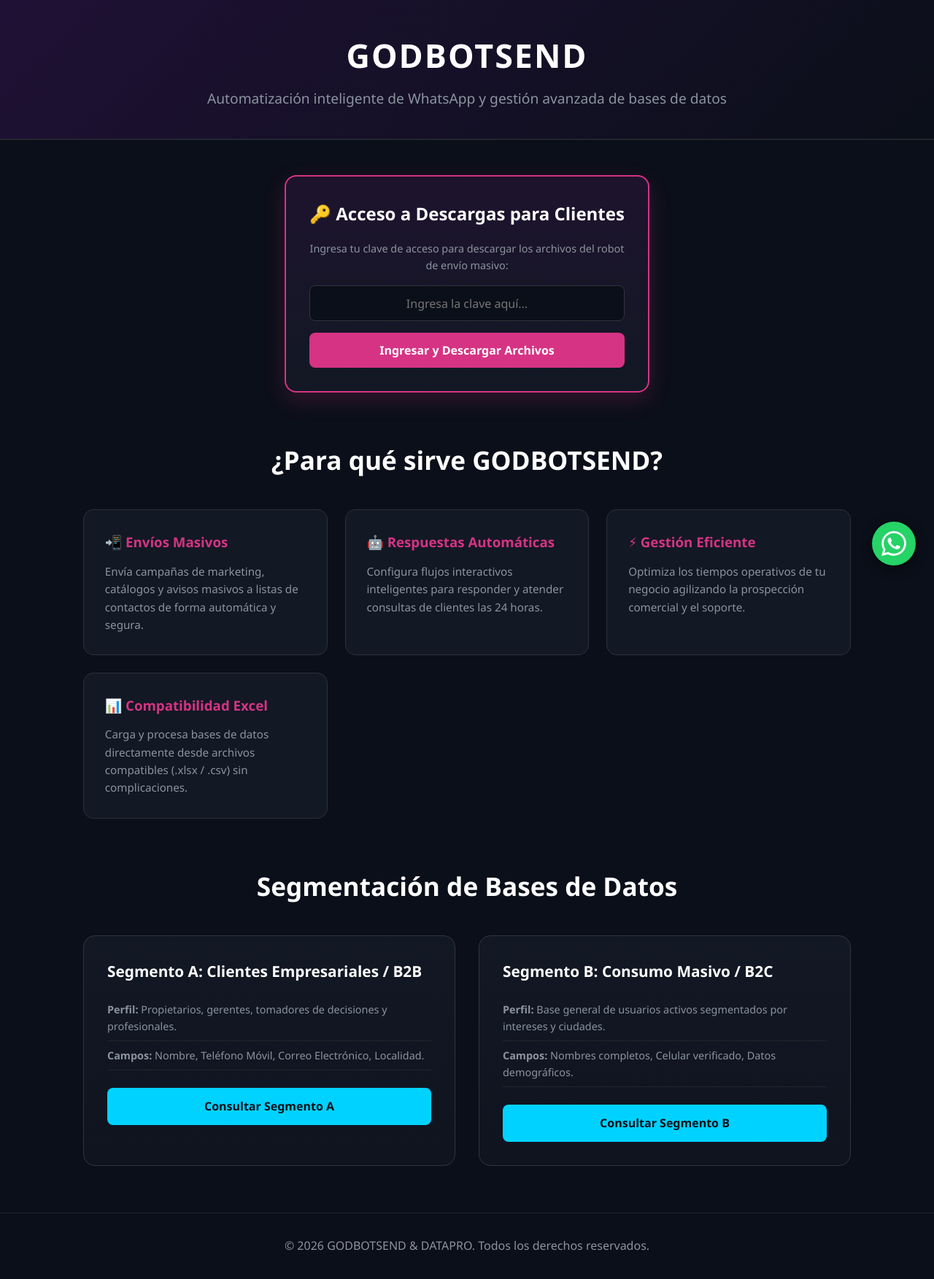
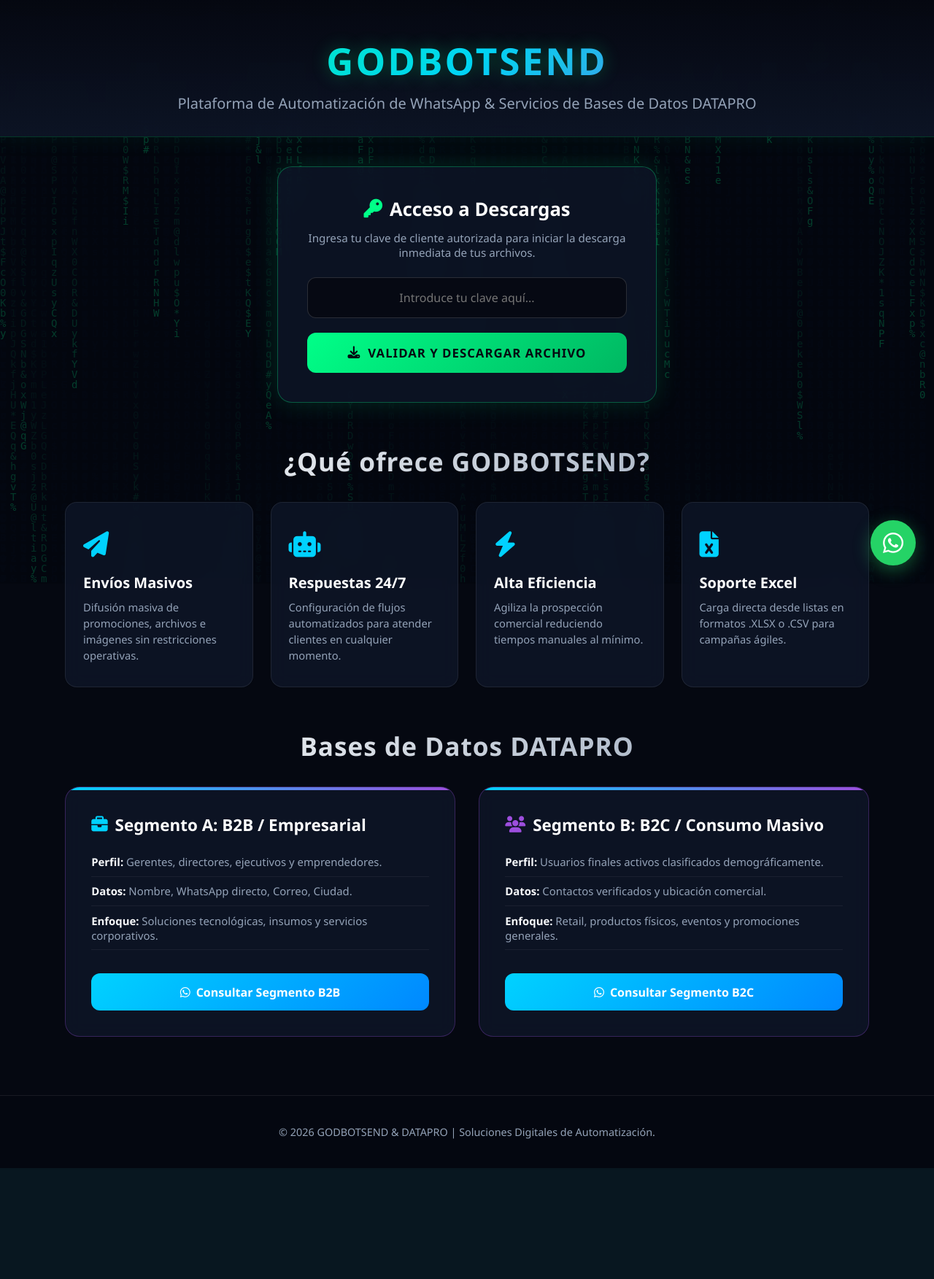
Before and after one commit to goodbotsedn/webgoodbotsend, a Flask app: page / in a window 1280 px wide. Shown: the whole page at 73% size. After the commit the page ends 1601 px from the top, so only its background shows below. Run offline with Flask 3, Linux system fonts and the light colour scheme.

Commit message:
Refactor index.html structure and styles

```diff
--- a/templates/index.html
+++ b/templates/index.html
@@ -3,291 +3,473 @@
 <head>
     <meta charset="UTF-8">
     <meta name="viewport" content="width=device-width, initial-scale=1.0">
-    <title>GODBOTSEND & DATAPRO | Automatización y Bases de Datos</title>
+    <title>GODBOTSEND & DATAPRO | Automatización & Bases de Datos</title>
+    <link rel="stylesheet" href="https://cdnjs.cloudflare.com/ajax/libs/font-awesome/6.4.0/css/all.min.css">
     <style>
         :root {
-            --bg-color: #0b0f19;
-            --card-bg: #121824;
-            --primary: #d63384;
-            --secondary: #6f42c1;
-            --accent: #00d2ff;
-            --text: #f0f6fc;
-            --text-dim: #8b949e;
-            --whatsapp-green: #25D366;
+            --bg-color: #050811;
+            --card-bg: rgba(15, 23, 42, 0.75);
+            --primary: #00ff88;
+            --secondary: #00d2ff;
+            --accent: #9d4edd;
+            --text: #f8fafc;
+            --text-dim: #94a3b8;
+            --whatsapp: #25D366;
+            --danger: #ff4757;
         }
 
         * {
             margin: 0;
             padding: 0;
             box-sizing: border-box;
-            font-family: 'Segoe UI', Tahoma, Geneva, Verdana, sans-serif;
+            font-family: 'Segoe UI', system-ui, -apple-system, sans-serif;
         }
 
         body {
             background-color: var(--bg-color);
             color: var(--text);
-            line-height: 1.6;
             overflow-x: hidden;
+            position: relative;
+            min-height: 100vh;
+        }
+
+        /* FONDO MATRIX CANVAS */
+        #matrix-canvas {
+            position: fixed;
+            top: 0;
+            left: 0;
+            width: 100vw;
+            height: 100vh;
+            z-index: 0;
+            opacity: 0.22;
+            pointer-events: none;
+        }
+
+        .content-wrapper {
+            position: relative;
+            z-index: 1;
         }
 
         header {
-            background: linear-gradient(135deg, #1f1135, #0b0f19);
-            padding: 2.5rem 1.5rem;
+            background: linear-gradient(180deg, rgba(5, 8, 17, 0.95), rgba(15, 23, 42, 0.8));
+            backdrop-filter: blur(12px);
+            padding: 3rem 1.5rem 2rem;
             text-align: center;
-            border-bottom: 2px solid #21262d;
+            border-bottom: 1px solid rgba(0, 255, 136, 0.2);
+            box-shadow: 0 4px 30px rgba(0, 255, 136, 0.05);
         }
 
-        header h1 {
-            font-size: 2.8rem;
-            color: #ffffff;
-            letter-spacing: 2px;
+        .logo-title {
+            font-size: 3.2rem;
+            font-weight: 900;
+            background: linear-gradient(135deg, #00ff88, #00d2ff, #9d4edd);
+            -webkit-background-clip: text;
+            -webkit-text-fill-color: transparent;
+            letter-spacing: 3px;
             text-transform: uppercase;
+            text-shadow: 0 0 25px rgba(0, 255, 136, 0.3);
         }
 
         header p {
-            font-size: 1.2rem;
+            font-size: 1.25rem;
             color: var(--text-dim);
-            margin-top: 0.5rem;
+            margin-top: 0.6rem;
+            font-weight: 300;
         }
 
         .container {
-            max-width: 1100px;
-            margin: 3rem auto;
+            max-width: 1150px;
+            margin: 2.5rem auto;
             padding: 0 1.5rem;
         }
 
+        /* MODULO DE ACCESO / DESCARGA */
+        .login-card {
+            background: var(--card-bg);
+            backdrop-filter: blur(16px);
+            border: 1px solid rgba(0, 255, 136, 0.3);
+            border-radius: 20px;
+            padding: 2.5rem;
+            max-width: 520px;
+            margin: 0 auto 3.5rem auto;
+            text-align: center;
+            box-shadow: 0 0 35px rgba(0, 255, 136, 0.15);
+            transition: border-color 0.3s;
+        }
+
+        .login-card:hover {
+            border-color: var(--primary);
+        }
+
+        .login-card h2 {
+            font-size: 1.6rem;
+            color: #fff;
+            margin-bottom: 0.8rem;
+            display: flex;
+            align-items: center;
+            justify-content: center;
+            gap: 10px;
+        }
+
+        .login-card h2 i {
+            color: var(--primary);
+        }
+
+        .login-card p {
+            color: var(--text-dim);
+            font-size: 0.95rem;
+            margin-bottom: 1.5rem;
+        }
+
+        .input-group {
+            position: relative;
+            margin-bottom: 1.2rem;
+        }
+
+        .input-group input {
+            width: 100%;
+            padding: 1rem 1.2rem;
+            border-radius: 12px;
+            border: 1px solid rgba(255, 255, 255, 0.15);
+            background: rgba(5, 8, 17, 0.8);
+            color: #fff;
+            font-size: 1rem;
+            text-align: center;
+            outline: none;
+            transition: all 0.3s;
+        }
+
+        .input-group input:focus {
+            border-color: var(--primary);
+            box-shadow: 0 0 15px rgba(0, 255, 136, 0.25);
+        }
+
+        .btn-download {
+            width: 100%;
+            padding: 1rem;
+            border-radius: 12px;
+            border: none;
+            background: linear-gradient(135deg, var(--primary), #00b862);
+            color: #050811;
+            font-weight: 800;
+            font-size: 1.05rem;
+            cursor: pointer;
+            text-transform: uppercase;
+            letter-spacing: 1px;
+            transition: all 0.3s;
+            display: flex;
+            align-items: center;
+            justify-content: center;
+            gap: 10px;
+        }
+
+        .btn-download:hover {
+            transform: translateY(-2px);
+            box-shadow: 0 8px 25px rgba(0, 255, 136, 0.4);
+        }
+
+        .error-msg {
+            background: rgba(255, 71, 87, 0.15);
+            border: 1px solid var(--danger);
+            color: var(--danger);
+            padding: 0.8rem;
+            border-radius: 8px;
+            font-size: 0.9rem;
+            margin-bottom: 1rem;
+        }
+
+        /* SECCIONES Y GRID */
         .section-title {
             text-align: center;
             font-size: 2.2rem;
-            margin-bottom: 2.5rem;
-            color: #ffffff;
-            font-weight: 700;
+            margin: 3.5rem 0 2rem;
+            font-weight: 800;
+            letter-spacing: 1px;
+            background: linear-gradient(90deg, #fff, var(--text-dim));
+            -webkit-background-clip: text;
+            -webkit-text-fill-color: transparent;
         }
 
-        /* --- SECCIÓN ACCESO Y DESCARGA (CONSERVA TU LÓGICA DE FLASK) --- */
-        .login-box {
-            background: linear-gradient(180deg, #1e132e, #121824);
-            border: 2px solid var(--primary);
-            border-radius: 16px;
-            padding: 2rem;
-            max-width: 500px;
-            margin: 0 auto 4rem auto;
-            text-align: center;
-            box-shadow: 0 10px 30px rgba(214, 51, 132, 0.2);
-        }
-
-        .login-box h2 {
-            font-size: 1.5rem;
-            margin-bottom: 1rem;
-            color: #fff;
-        }
-
-        .login-box input[type="password"],
-        .login-box input[type="text"] {
-            width: 100%;
-            padding: 0.8rem 1rem;
-            margin-bottom: 1rem;
-            border-radius: 8px;
-            border: 1px solid #30363d;
-            background-color: #0b0f19;
-            color: #fff;
-            font-size: 1rem;
-            text-align: center;
-        }
-
-        .login-box button {
-            width: 100%;
-            padding: 0.8rem;
-            border-radius: 8px;
-            border: none;
-            background-color: var(--primary);
-            color: #fff;
-            font-weight: bold;
-            font-size: 1rem;
-            cursor: pointer;
-            transition: background-color 0.2s;
-        }
-
-        .login-box button:hover {
-            background-color: #b8256f;
-        }
-
-        /* --- CARACTERÍSTICAS GODBOTSEND --- */
         .features-grid {
             display: grid;
             grid-template-columns: repeat(auto-fit, minmax(250px, 1fr));
             gap: 1.5rem;
-            margin-bottom: 4rem;
         }
 
         .feature-card {
-            background-color: var(--card-bg);
-            padding: 1.8rem;
-            border-radius: 14px;
-            border: 1px solid #2b313d;
+            background: var(--card-bg);
+            backdrop-filter: blur(12px);
+            padding: 2rem 1.5rem;
+            border-radius: 16px;
+            border: 1px solid rgba(255, 255, 255, 0.08);
+            transition: all 0.3s;
+        }
+
+        .feature-card:hover {
+            transform: translateY(-5px);
+            border-color: var(--secondary);
+            box-shadow: 0 10px 30px rgba(0, 210, 255, 0.15);
+        }
+
+        .feature-icon {
+            font-size: 2.2rem;
+            color: var(--secondary);
+            margin-bottom: 1rem;
         }
 
         .feature-card h3 {
-            color: var(--primary);
-            margin-bottom: 0.8rem;
+            color: #fff;
+            margin-bottom: 0.6rem;
+            font-size: 1.25rem;
         }
 
         .feature-card p {
             color: var(--text-dim);
-            font-size: 0.95rem;
+            font-size: 0.92rem;
+            line-height: 1.5;
         }
 
-        /* --- BASES DE DATOS DATAPRO --- */
+        /* BASES DE DATOS */
         .segments-grid {
             display: grid;
-            grid-template-columns: repeat(auto-fit, minmax(300px, 1fr));
+            grid-template-columns: repeat(auto-fit, minmax(320px, 1fr));
             gap: 2rem;
-            margin-bottom: 3rem;
         }
 
         .segment-card {
-            background: linear-gradient(180deg, var(--card-bg), #0f141f);
-            border-radius: 16px;
-            padding: 2rem;
-            border: 1px solid #30363d;
+            background: var(--card-bg);
+            backdrop-filter: blur(12px);
+            border-radius: 20px;
+            padding: 2.2rem;
+            border: 1px solid rgba(157, 78, 221, 0.3);
             position: relative;
+            overflow: hidden;
+        }
+
+        .segment-card::before {
+            content: '';
+            position: absolute;
+            top: 0;
+            left: 0;
+            width: 100%;
+            height: 4px;
+            background: linear-gradient(90deg, var(--secondary), var(--accent));
         }
 
         .segment-card h3 {
-            font-size: 1.3rem;
+            font-size: 1.4rem;
+            color: #fff;
             margin-bottom: 1rem;
-            color: #fff;
+            display: flex;
+            align-items: center;
+            gap: 10px;
         }
 
         .segment-card ul {
             list-style: none;
-            margin-bottom: 1.5rem;
+            margin-bottom: 2rem;
         }
 
         .segment-card ul li {
-            padding: 0.5rem 0;
+            padding: 0.6rem 0;
             color: var(--text-dim);
-            border-bottom: 1px solid #21262d;
-            font-size: 0.9rem;
+            border-bottom: 1px solid rgba(255, 255, 255, 0.06);
+            font-size: 0.93rem;
         }
 
-        .btn-action {
-            display: block;
-            width: 100%;
-            padding: 0.8rem;
-            border-radius: 8px;
-            text-decoration: none;
-            font-weight: bold;
-            text-align: center;
-            background-color: var(--accent);
-            color: #0b0f19;
+        .segment-card ul li strong {
+            color: var(--text);
         }
 
-        /* --- BOTÓN FLOTANTE WHATSAPP --- */
+        .btn-consult {
+            display: flex;
+            align-items: center;
+            justify-content: center;
+            gap: 8px;
+            width: 100%;
+            padding: 0.9rem;
+            border-radius: 12px;
+            text-decoration: none;
+            font-weight: 700;
+            background: linear-gradient(135deg, var(--secondary), #0088ff);
+            color: #fff;
+            transition: all 0.3s;
+        }
+
+        .btn-consult:hover {
+            opacity: 0.9;
+            box-shadow: 0 6px 20px rgba(0, 210, 255, 0.3);
+        }
+
+        /* BOTON WHATSAPP FLOTANTE */
         .whatsapp-float {
             position: fixed;
-            width: 60px;
-            height: 60px;
+            width: 62px;
+            height: 62px;
             bottom: 25px;
             right: 25px;
-            background-color: var(--whatsapp-green);
+            background: var(--whatsapp);
             color: #FFF;
-            border-radius: 50px;
+            border-radius: 50%;
             text-align: center;
-            font-size: 30px;
-            box-shadow: 0px 4px 15px rgba(0,0,0,0.5);
+            font-size: 32px;
+            box-shadow: 0 6px 25px rgba(37, 211, 102, 0.4);
             z-index: 1000;
             display: flex;
             align-items: center;
             justify-content: center;
             text-decoration: none;
+            transition: all 0.3s;
+        }
+
+        .whatsapp-float:hover {
+            transform: scale(1.12) rotate(8deg);
         }
 
         footer {
             text-align: center;
-            padding: 2rem;
+            padding: 2.5rem;
             color: var(--text-dim);
-            border-top: 1px solid #21262d;
-            margin-top: 4rem;
+            border-top: 1px solid rgba(255, 255, 255, 0.08);
+            margin-top: 5rem;
+            background: rgba(5, 8, 17, 0.9);
+            font-size: 0.9rem;
         }
     </style>
 </head>
 <body>
 
+    <!-- CANVAS PARA ANIMACION MATRIX -->
+    <canvas id="matrix-canvas"></canvas>
+
+    <div class="content-wrapper">
         <header>
-        <h1>GODBOTSEND</h1>
-        <p>Automatización inteligente de WhatsApp y gestión avanzada de bases de datos</p>
+            <div class="logo-title">GODBOTSEND</div>
+            <p>Plataforma de Automatización de WhatsApp & Servicios de Bases de Datos DATAPRO</p>
         </header>
 
         <div class="container">
 
-        <!-- BLOQUE DE ACCESO Y DESCARGA PARA CLIENTES -->
-        <div class="login-box" id="acceso-clientes">
-            <h2>🔑 Acceso a Descargas para Clientes</h2>
-            <p style="color: var(--text-dim); font-size: 0.9rem; margin-bottom: 1rem;">
-                Ingresa tu clave de acceso para descargar los archivos del robot de envío masivo:
-            </p>
+            <!-- CAJA DE ACCESO A DESCARGA -->
+            <div class="login-card">
+                <h2><i class="fa-solid fa-key"></i> Acceso a Descargas</h2>
+                <p>Ingresa tu clave de cliente autorizada para iniciar la descarga inmediata de tus archivos.</p>
+
+                {% if error %}
+                    <div class="error-msg"><i class="fa-solid fa-triangle-exclamation"></i> {{ error }}</div>
+                {% endif %}
+
                 <form action="/" method="POST">
-                <input type="password" name="clave" placeholder="Ingresa la clave aquí..." required>
-                <button type="submit">Ingresar y Descargar Archivos</button>
+                    <div class="input-group">
+                        <input type="password" name="clave" placeholder="Introduce tu clave aquí..." required autocomplete="off">
+                    </div>
+                    <button type="submit" class="btn-download">
+                        <i class="fa-solid fa-download"></i> Validar y Descargar Archivo
+                    </button>
                 </form>
             </div>
 
-        <!-- INFORMACIÓN: ¿PARA QUÉ SIRVE GODBOTSEND? -->
-        <h2 class="section-title">¿Para qué sirve GODBOTSEND?</h2>
+            <!-- CARACTERISTICAS DEL SOFTWARE -->
+            <h2 class="section-title">¿Qué ofrece GODBOTSEND?</h2>
             <div class="features-grid">
                 <div class="feature-card">
-                <h3>📲 Envíos Masivos</h3>
-                <p>Envía campañas de marketing, catálogos y avisos masivos a listas de contactos de forma automática y segura.</p>
+                    <div class="feature-icon"><i class="fa-solid fa-paper-plane"></i></div>
+                    <h3>Envíos Masivos</h3>
+                    <p>Difusión masiva de promociones, archivos e imágenes sin restricciones operativas.</p>
                 </div>
                 <div class="feature-card">
-                <h3>🤖 Respuestas Automáticas</h3>
-                <p>Configura flujos interactivos inteligentes para responder y atender consultas de clientes las 24 horas.</p>
+                    <div class="feature-icon"><i class="fa-solid fa-robot"></i></div>
+                    <h3>Respuestas 24/7</h3>
+                    <p>Configuración de flujos automatizados para atender clientes en cualquier momento.</p>
                 </div>
                 <div class="feature-card">
-                <h3>⚡ Gestión Eficiente</h3>
-                <p>Optimiza los tiempos operativos de tu negocio agilizando la prospección comercial y el soporte.</p>
+                    <div class="feature-icon"><i class="fa-solid fa-bolt"></i></div>
+                    <h3>Alta Eficiencia</h3>
+                    <p>Agiliza la prospección comercial reduciendo tiempos manuales al mínimo.</p>
                 </div>
                 <div class="feature-card">
-                <h3>📊 Compatibilidad Excel</h3>
-                <p>Carga y procesa bases de datos directamente desde archivos compatibles (.xlsx / .csv) sin complicaciones.</p>
+                    <div class="feature-icon"><i class="fa-solid fa-file-excel"></i></div>
+                    <h3>Soporte Excel</h3>
+                    <p>Carga directa desde listas en formatos .XLSX o .CSV para campañas ágiles.</p>
                 </div>
             </div>
 
-        <!-- SEGMENTACIÓN DE BASES DE DATOS (DATAPRO) -->
-        <h2 class="section-title">Segmentación de Bases de Datos</h2>
+            <!-- SEGMENTOS DATAPRO -->
+            <h2 class="section-title">Bases de Datos DATAPRO</h2>
             <div class="segments-grid">
                 <div class="segment-card">
-                <h3>Segmento A: Clientes Empresariales / B2B</h3>
+                    <h3><i class="fa-solid fa-briefcase" style="color:var(--secondary)"></i> Segmento A: B2B / Empresarial</h3>
                     <ul>
-                    <li><strong>Perfil:</strong> Propietarios, gerentes, tomadores de decisiones y profesionales.</li>
-                    <li><strong>Campos:</strong> Nombre, Teléfono Móvil, Correo Electrónico, Localidad.</li>
+                        <li><strong>Perfil:</strong> Gerentes, directores, ejecutivos y emprendedores.</li>
+                        <li><strong>Datos:</strong> Nombre, WhatsApp directo, Correo, Ciudad.</li>
+                        <li><strong>Enfoque:</strong> Soluciones tecnológicas, insumos y servicios corporativos.</li>
                     </ul>
-                <a href="https://wa.me/593958603767?text=Hola,%20deseo%20información%20del%20Segmento%20A" class="btn-action" target="_blank">Consultar Segmento A</a>
+                    <a href="https://wa.me/593958603767?text=Hola,%20solicito%20información%20del%20Segmento%20A%20B2B" class="btn-consult" target="_blank">
+                        <i class="fa-brands fa-whatsapp"></i> Consultar Segmento B2B
+                    </a>
                 </div>
 
                 <div class="segment-card">
-                <h3>Segmento B: Consumo Masivo / B2C</h3>
+                    <h3><i class="fa-solid fa-users" style="color:var(--accent)"></i> Segmento B: B2C / Consumo Masivo</h3>
                     <ul>
-                    <li><strong>Perfil:</strong> Base general de usuarios activos segmentados por intereses y ciudades.</li>
-                    <li><strong>Campos:</strong> Nombres completos, Celular verificado, Datos demográficos.</li>
+                        <li><strong>Perfil:</strong> Usuarios finales activos clasificados demográficamente.</li>
+                        <li><strong>Datos:</strong> Contactos verificados y ubicación comercial.</li>
+                        <li><strong>Enfoque:</strong> Retail, productos físicos, eventos y promociones generales.</li>
                     </ul>
-                <a href="https://wa.me/593958603767?text=Hola,%20deseo%20información%20del%20Segmento%20B" class="btn-action" target="_blank">Consultar Segmento B</a>
+                    <a href="https://wa.me/593958603767?text=Hola,%20solicito%20información%20del%20Segmento%20B%20B2C" class="btn-consult" target="_blank">
+                        <i class="fa-brands fa-whatsapp"></i> Consultar Segmento B2C
+                    </a>
                 </div>
             </div>
 
         </div>
 
-    <!-- BOTÓN FLOTANTE DE WHATSAPP -->
-    <a href="https://wa.me/593958603767?text=Hola,%20estoy%20interesado%20en%20GODBOTSEND%20y%20las%20bases%20de%20datos" class="whatsapp-float" target="_blank" aria-label="WhatsApp">
-        <svg width="34" height="34" viewBox="0 0 24 24" fill="white">
-            <path d="M.057 24l1.687-6.163c-1.041-1.804-1.588-3.849-1.587-5.946.003-6.556 5.338-11.891 11.893-11.891 3.181.001 6.167 1.24 8.413 3.488 2.245 2.248 3.481 5.236 3.48 8.414-.003 6.557-5.338 11.892-11.893 11.892-1.99-.001-3.951-.5-5.688-1.448l-6.305 1.654zm6.597-3.807c1.676.995 3.276 1.591 5.392 1.592 5.448 0 9.886-4.434 9.889-9.885.002-5.462-4.415-9.89-9.881-9.892-5.452 0-9.887 4.434-9.889 9.884-.001 2.225.651 3.891 1.746 5.634l-.999 3.648 3.742-.981zm11.387-5.464c-.074-.124-.272-.198-.57-.347-.297-.149-1.758-.868-2.031-.967-.272-.099-.47-.149-.669.149-.198.297-.768.967-.941 1.165-.173.198-.347.223-.644.074-.297-.149-1.255-.462-2.39-1.475-.883-.788-1.48-1.761-1.653-2.059-.173-.297-.018-.458.13-.606.134-.133.297-.347.446-.521.151-.172.2-.296.3-.495.099-.198.05-.372-.025-.521-.075-.148-.669-1.636-.916-2.233-.242-.581-.487-.501-.669-.51l-.57-.01c-.198 0-.52.074-.792.372s-1.04 1.016-1.04 2.479 1.065 2.876 1.213 3.074c.149.198 2.095 3.2 5.076 4.487.709.306 1.263.489 1.694.626.712.226 1.36.194 1.872.118.572-.085 1.758-.719 2.006-1.413.248-.695.248-1.29.173-1.414z"/>
-        </svg>
+        <footer>
+            <p>&copy; 2026 GODBOTSEND & DATAPRO | Soluciones Digitales de Automatización.</p>
+        </footer>
+    </div>
+
+    <!-- BOTON FLOTANTE DE WHATSAPP -->
+    <a href="https://wa.me/593958603767?text=Hola,%20necesito%20asistencia%20con%20GODBOTSEND" class="whatsapp-float" target="_blank" aria-label="WhatsApp">
+        <i class="fa-brands fa-whatsapp"></i>
     </a>
 
-    <footer>
-        <p>&copy; 2026 GODBOTSEND & DATAPRO. Todos los derechos reservados.</p>
-    </footer>
+    <!-- SCRIPT DE FONDO MATRIX -->
+    <script>
+        const canvas = document.getElementById('matrix-canvas');
+        const ctx = canvas.getContext('2d');
 
+        function resizeCanvas() {
+            canvas.width = window.innerWidth;
+            canvas.height = window.innerHeight;
+        }
+        resizeCanvas();
+        window.addEventListener('resize', resizeCanvas);
+
+        const chars = '01ABCDEFGHIJKLMNOPQRSTUVWXYZabcdefghijklmnopqrstuvwxyz@#$%&*';
+        const fontSize = 14;
+        let columns = Math.floor(canvas.width / fontSize);
+        let drops = Array(columns).fill(1);
+
+        function drawMatrix() {
+            ctx.fillStyle = 'rgba(5, 8, 17, 0.08)';
+            ctx.fillRect(0, 0, canvas.width, canvas.height);
+
+            ctx.fillStyle = '#00ff88';
+            ctx.font = fontSize + 'px monospace';
+
+            for (let i = 0; i < drops.length; i++) {
+                const text = chars.charAt(Math.floor(Math.random() * chars.length));
+                ctx.fillText(text, i * fontSize, drops[i] * fontSize);
+
+                if (drops[i] * fontSize > canvas.height && Math.random() > 0.975) {
+                    drops[i] = 0;
+                }
+                drops[i]++;
+            }
+        }
+
+        setInterval(drawMatrix, 40);
+    </script>
 </body>
 </html>
```
Lines whose indentation alone changed are shown as unchanged.
